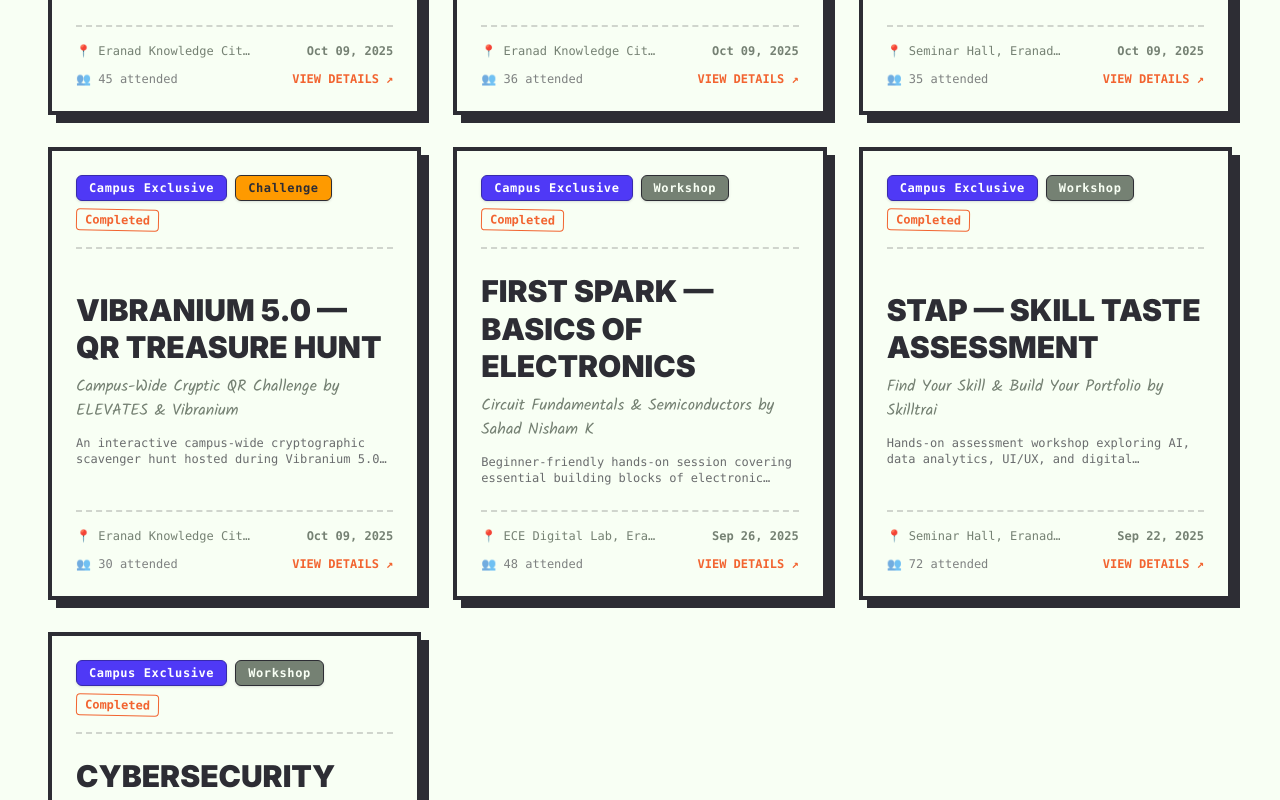
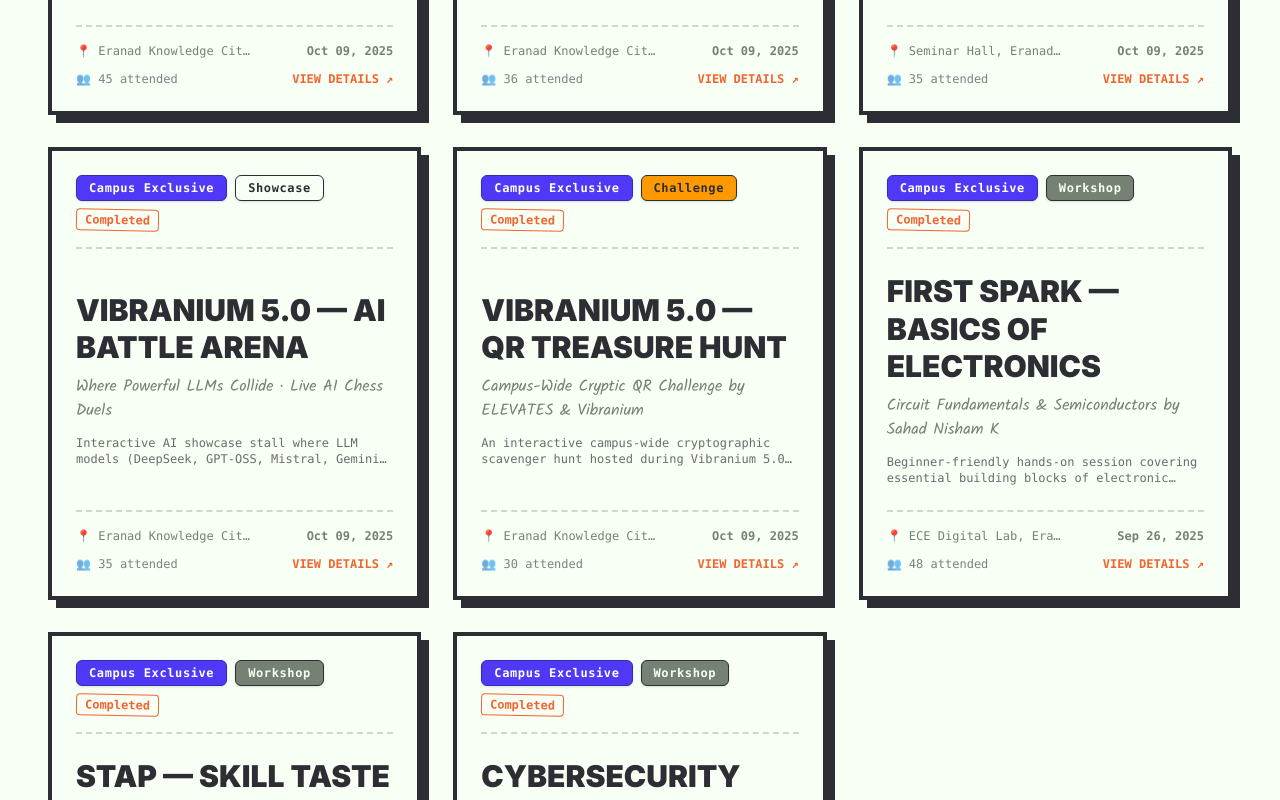
Before and after one commit to Elevates-Foundation/Elevates-web, a Next.js app: page /events in a window 1280 px wide. Shown: the part 1462-2262 px from the top of the page. Built offline with nearby package versions, Linux system fonts and the light colour scheme.

Commit message:
feat(events): add VIBRANIUM 5.0 AI Battle Arena event with Mashood M as coordinator

```diff
--- a/src/components/programs.tsx
+++ b/src/components/programs.tsx
@@ -6,6 +6,7 @@ import Doodle from "@/components/doodle";
 const PROGRAMS = [
     { name: "CYBER RAID CTF", type: "CAPTURE THE FLAG", status: "COMPLETED", slug: "cyber-raid-ctf" },
     { name: "VIBE CODING", type: "SPEED CHALLENGE", status: "COMPLETED", slug: "vibranium-vibe-coding" },
+    { name: "AI BATTLE ARENA", type: "LLM CHESS EXHIBITION", status: "COMPLETED", slug: "vibranium-ai-battle" },
     { name: "BUZZER TO BUZZER", type: "TECH QUIZ BATTLE", status: "COMPLETED", slug: "buzzer-to-buzzer" },
     { name: "VIBRANIUM QR HUNT", type: "TECH CHALLENGE", status: "COMPLETED", slug: "vibranium-qr-treasure-hunt" },
     { name: "FIRST SPARK", type: "ELECTRONICS", status: "COMPLETED", slug: "first-spark-electronics" },
--- a/src/data/chapters/eranad-knowledge-city.ts
+++ b/src/data/chapters/eranad-knowledge-city.ts
@@ -62,6 +62,12 @@ export const eranadKnowledgeCityChapter: Chapter = {
       description: "Two-hour vibe coding workshop & speed challenge coordinated by Sarhan Qadir KVM in collaboration with CSE Dept.",
     },
     {
+      title: "Vibranium 5.0 — AI Battle Arena",
+      date: "October 09, 2025",
+      headcount: 35,
+      description: "Live LLM chess duels and AI exhibition stall coordinated by Mashood M in collaboration with CSBS Dept.",
+    },
+    {
       title: "Buzzer to Buzzer — Tech Quiz Battle",
       date: "October 09, 2025",
       headcount: 36,
--- a/src/data/events.ts
+++ b/src/data/events.ts
@@ -93,6 +93,37 @@ export const EVENTS: EventItem[] = [
     topics: ["Vibe Coding", "AI-Assisted Coding", "Rapid Prototyping", "Speed Coding", "Problem Solving"],
     attendeesCount: 35,
     coverImage: "/images/events/vibe-coding-vibranium.jpeg",
+    featured: false
+  },
+  {
+    id: "vibranium-ai-battle",
+    slug: "vibranium-ai-battle",
+    title: "VIBRANIUM 5.0 — AI BATTLE ARENA",
+    tagline: "Where Powerful LLMs Collide · Live AI Chess Duels",
+    description: "Interactive AI showcase stall where LLM models (DeepSeek, GPT-OSS, Mistral, Gemini) battle in digital chess duels.",
+    fullDescription: "Witness the future of intelligence at the AI Battle Arena! An interactive exhibition stall and demonstration session where powerful AI minds collide in thrilling digital chess duels. Watch DeepSeek Chat V3.1, GPT-OSS-20B, Mistral Small 3.2, and Gemini 2.5 Pro duel in real-time, showcasing algorithmic reasoning, strategic evaluation, and game-tree decision making.\n\nHosted as part of VIBRANIUM 5.0 by the Department of Computer Science and Business Systems (CSBS) in collaboration with IEDC EKC and powered by ELEVATES.",
+    format: "Campus Exclusive",
+    category: "Showcase",
+    status: "Completed",
+    startDate: "Oct 09, 2025",
+    endDate: "Oct 09, 2025",
+    startTime: "10:00 AM",
+    endTime: "4:00 PM",
+    isoStartDate: "2025-10-09T10:00:00+05:30",
+    isoEndDate: "2025-10-09T16:00:00+05:30",
+    venue: "Eranad Knowledge City Technical Campus (EKCTC)",
+    locationName: "Cherukulam, Manjeri, Malappuram",
+    organizer: [
+      { name: "ELEVATES" },
+      { name: "IEDC EKCTC" },
+      { name: "Dept of Computer Science & Business Systems (CSBS)" }
+    ],
+    hosts: [
+      { name: "Mashood M", role: "Event Co-ordinator & AI Lead" }
+    ],
+    topics: ["Artificial Intelligence", "LLM Reasoning", "AI Chess Battle", "Autonomous Agents", "DeepSeek vs Gemini"],
+    attendeesCount: 35,
+    coverImage: "/images/events/ai-battle-vibranium.jpeg",
     featured: false
   },
   {
```
Also changed, not shown: public/images/events/ai-battle-by-mashood.jpeg (added), public/images/events/ai-battle-vibranium.jpeg (added).
